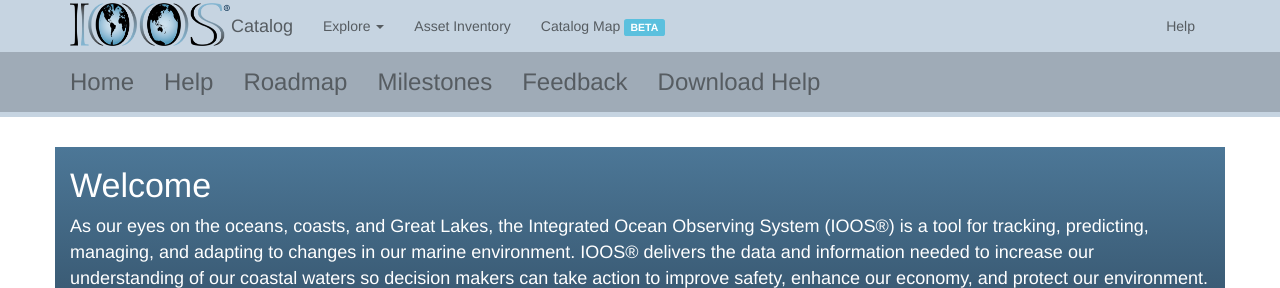
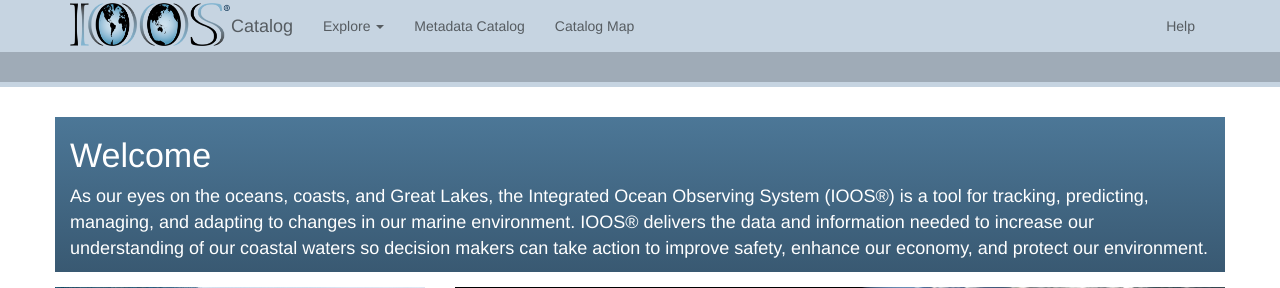
Before and after one commit to ioos/service-monitor, a Flask app: page /landing in a window 1280 px wide. Shown: the top 288 px of the page. Run offline with Flask 2, Linux system fonts and the light colour scheme; parts of the project's set-up code (start-up, migrations or seed data) failed here and were passed over; some libraries are stand-ins or nearby versions.

Commit message:
Removes beta tag and cleans up some navbars

```diff
--- a/ioos_catalog/templates/base.html
+++ b/ioos_catalog/templates/base.html
@@ -38,9 +38,11 @@
               <li class="dropdown">
                 <a href="#" class="dropdown-toggle" data-toggle="dropdown">Explore <span class="caret"></span></a>
                 <ul class="dropdown-menu" role="menu">
-                  <li role="presentation" class="dropdown-header">All</li>
+                  <li role="presentation" class="dropdown-header">IOOS Catalog</li>
+                  <li><a href="{{ url_for('dashboard') }}">Dashboard</a></li>
                   <li><a href="{{ url_for('services') }}">Services</a></li>
                   <li><a href="{{ url_for('datasets') }}">Datasets</a></li>
+                  <li><a href="{{ url_for('gliders') }}">Gliders</a></li>
 
                   <li role="presentation" class="dropdown-header">Regional Associations</li>
                   {% for ra_provider in ra_providers %}
@@ -52,8 +54,8 @@
                   {% endfor %}
                 </ul>
               </li>
-              <li><a href="{{ url_for('metadatas') }}">Asset Inventory</a></li>
-              <li><a href="{{ url_for('catalog_map') }}">Catalog Map <span class="label label-info">BETA</span></a></li>
+              <li><a href="{{ url_for('metadatas') }}">Metadata Catalog</a></li>
+              <li><a href="{{ url_for('catalog_map') }}">Catalog Map</a></li>
             </ul>
             <ul class="nav navbar-nav navbar-right">
               <li><a href="{{ url_for('help') }}">Help</a></li>
--- a/ioos_catalog/templates/landing.html
+++ b/ioos_catalog/templates/landing.html
@@ -1,4 +1,4 @@
-{% extends "help_navbar.html" %}
+{% extends "layout.html" %}
 {% block css %}
     <link rel="stylesheet" type="text/css" href="{{ url_for('static', filename='css/welcome.css') }}">
 {% endblock %}
```
